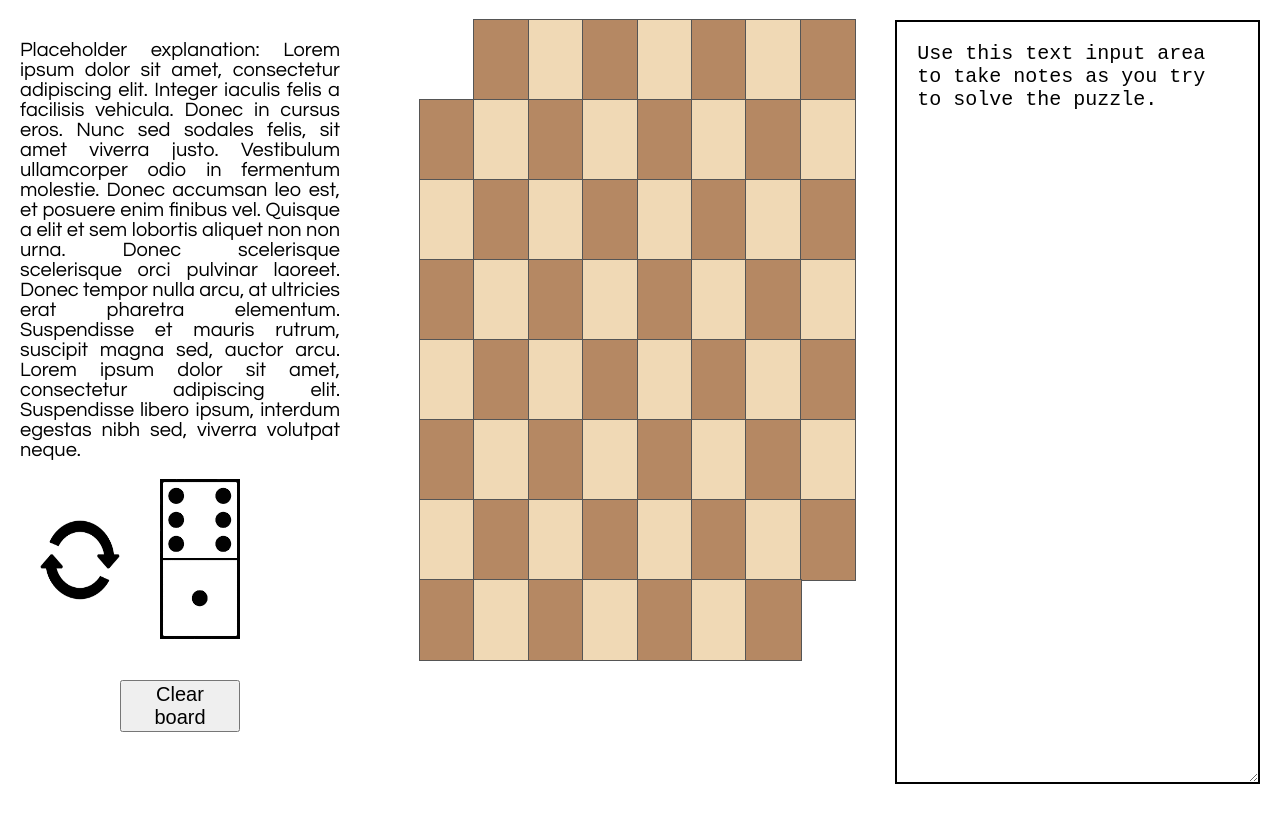
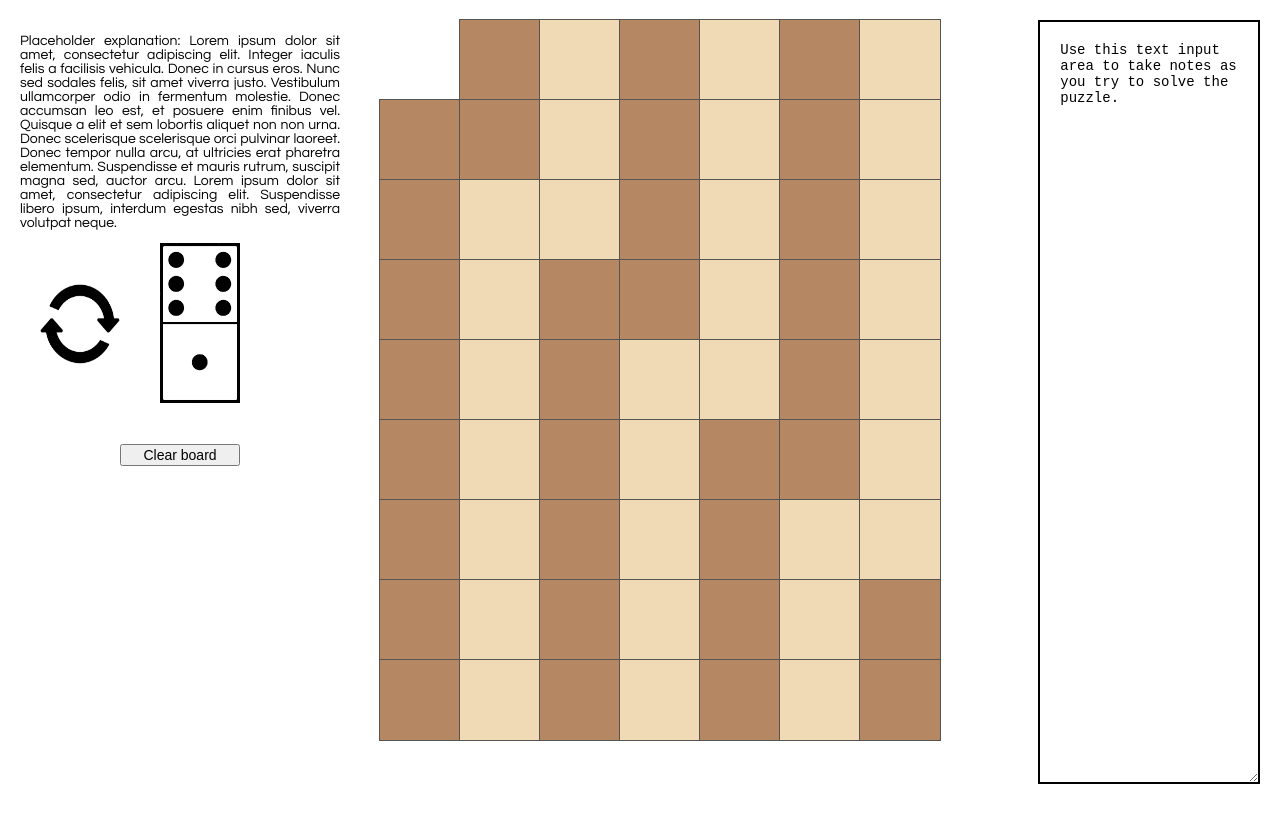
Before and after one commit to satojk/mutilated-checkerboard, a React app in the folder app/: page / in a window 1280 px wide. Built offline with nearby package versions, Linux system fonts and the light colour scheme.

Commit message:
Fix some sizing issues
Some of the css defining dimensions for the app was based on incorrect
understanding, and was behaving somewhat erratically. Now it is fixed, I
think.

```diff
--- a/app/src/index.css
+++ b/app/src/index.css
@@ -9,14 +9,14 @@ ol, ul {
 
 .explanation-p {
   width: 40vh;
-  font-size: 20px;
+  font-size: 14px;
   text-align: justify;
 }
 
 .square {
   position: relative;
-  height: 12.5%;
-  width: 12.5%;
+  height: 10vh;
+  width: 10vh;
   outline-style: solid;
   outline-color: #555;
   outline-width: thin;
@@ -39,8 +39,8 @@ ol, ul {
 }
 
 .ghost-square {
-  height: 12.5%;
-  width: 12.5%;
+  height: 10vh;
+  width: 10vh;
   background-color: #fff;
 }
 
@@ -66,10 +66,10 @@ ol, ul {
   display: flex;
   flex-wrap: wrap;
   height: 80vh;
-  width: 95vh;
+  width: 80vh;
   background-color: #FFF;
 
-  margin-left: 10vh;
+  margin-left: 5vh;
   margin-right: 5vh;
 }
 
@@ -85,7 +85,7 @@ ol, ul {
   top: 5vh;
   left: 12.5vh;
   width: 15vh;
-  font-size: 20px;
+  font-size: 14px;
   cursor: pointer;
 }
 
@@ -98,14 +98,12 @@ ol, ul {
 }
 
 .vertical-domino {
-  z-index: -1;
   height: 20vh;
   width: 10vh;
   cursor: pointer;
 }
 
 .horizontal-domino {
-  z-index: -1;
   height: 10vh;
   width: 20vh;
   cursor: pointer;
@@ -115,6 +113,6 @@ ol, ul {
   border: 2px solid;
   padding: 2.5vh;
   height: 90vh;
-  width: 70vh;
-  font-size: 20px;
+  flex-grow: 1;
+  font-size: 14px;
 }
```
Also changed, not shown: 1 other file.
